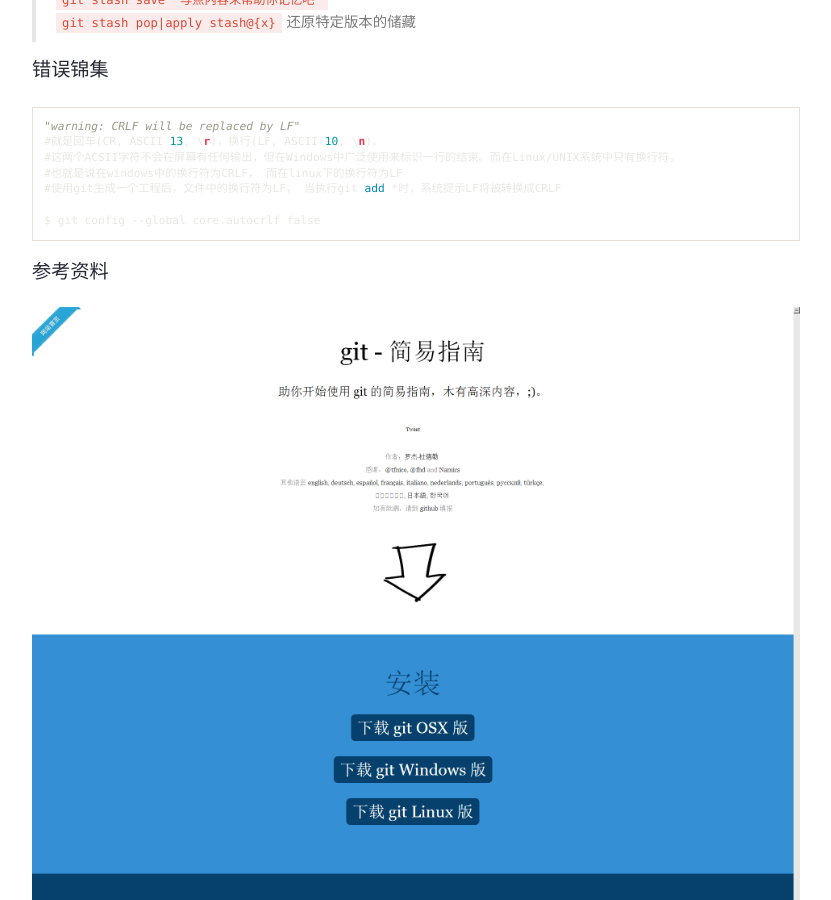
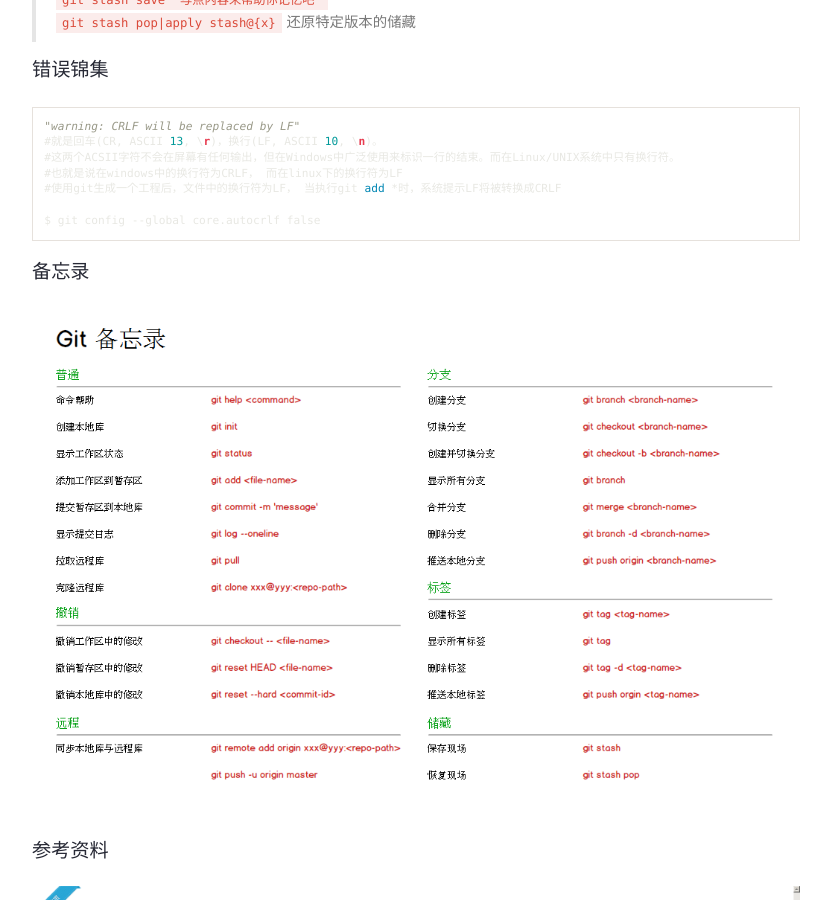
Before and after one commit to junhc/junhc.github.io, a Jekyll site: the page built from _posts/2015-08-23-git.md, in a window 1280 px wide and 900 px high, scrolled down 2985 px. Shown: the whole window, without its empty margins (224-1055 px from the left). Built offline with Jekyll 4.4.1, drawn with Linux system fonts in a browser that asks for light colours; Markdown is read by kramdown in place of the engine named in the settings; comment, search, counter and statistics services are not loaded.

Commit message:
新增git备忘录

````diff
--- a/_posts/2015-08-23-git.md
+++ b/_posts/2015-08-23-git.md
@@ -151,6 +151,9 @@
 $ git config --global core.autocrlf false
 ```
 
+#### 备忘录
+
+![](/assets/img/git-memo.png)
 
 #### 参考资料
 
````
Also changed, not shown: assets/img/git-memo.png (added).
